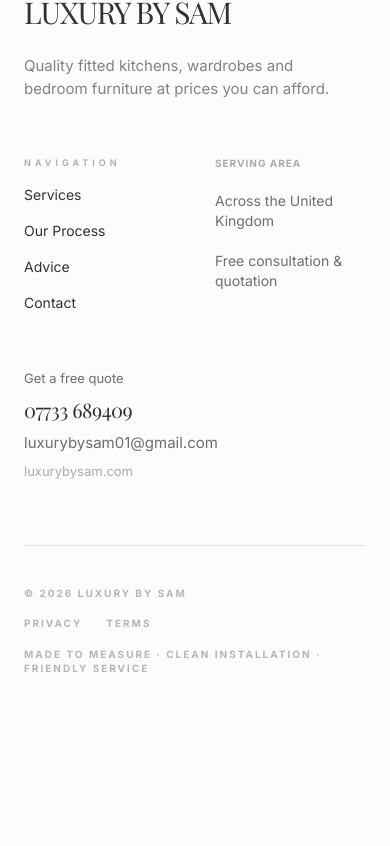
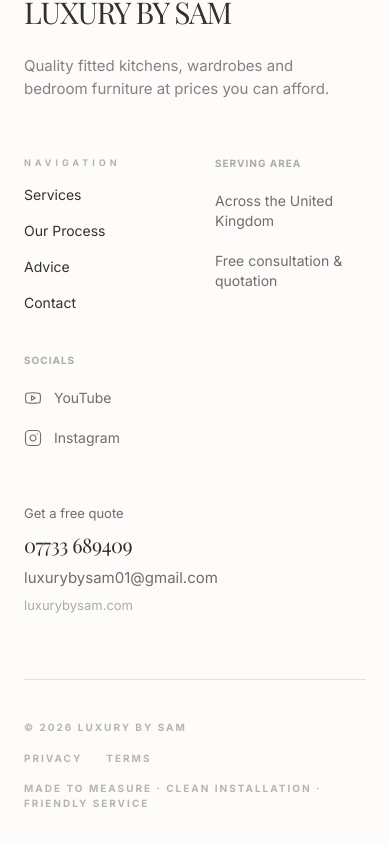
Before and after one commit to chieyine/luxury-by-sam, a Next.js app: page /contact in a window 390 px wide. Shown: the part 1821-2667 px from the top of the page. Before the commit the page ends 2577 px from the top, so only its background shows below. Built offline with nearby package versions, Linux system fonts and the light colour scheme; no server answers; a web font is replaced by a local one.

Commit message:
Update branding copy to Sam's Kitchen & Bedrooms and add footer social links

```diff
--- a/app/components/Footer.js
+++ b/app/components/Footer.js
@@ -1,4 +1,5 @@
 import Link from 'next/link';
+import { Instagram, Youtube } from 'lucide-react';
 
 export default function Footer() {
   return (
@@ -11,7 +12,7 @@ export default function Footer() {
           </p>
         </div>
 
-        <div className="grid grid-cols-2 gap-10 md:gap-16">
+        <div className="grid grid-cols-2 lg:grid-cols-3 gap-10 md:gap-12">
           <div className="space-y-4">
             <p className="label-upper text-foreground/40 font-bold">Navigation</p>
             {[
@@ -33,6 +34,17 @@ export default function Footer() {
             <p className="text-[10px] uppercase tracking-widest text-foreground/40 font-bold">Serving area</p>
             <p className="text-sm text-foreground/70">Across the United Kingdom</p>
             <p className="text-sm text-foreground/70">Free consultation & quotation</p>
+          </div>
+          <div className="space-y-5">
+            <p className="text-[10px] uppercase tracking-widest text-foreground/40 font-bold">Socials</p>
+            <a href="https://www.youtube.com/@sams_kitchen_bedrooms" target="_blank" rel="noopener noreferrer" className="flex items-center gap-3 text-sm text-foreground/70 hover:text-foreground hover:translate-x-2 transition-all duration-300">
+              <Youtube size={18} strokeWidth={1.5} />
+              YouTube
+            </a>
+            <a href="https://www.instagram.com/samskitchenandbedroom" target="_blank" rel="noopener noreferrer" className="flex items-center gap-3 text-sm text-foreground/70 hover:text-foreground hover:translate-x-2 transition-all duration-300">
+              <Instagram size={18} strokeWidth={1.5} />
+              Instagram
+            </a>
           </div>
         </div>
 
--- a/app/layout.js
+++ b/app/layout.js
@@ -19,11 +19,11 @@ export const viewport = {
 
 export const metadata = {
   metadataBase: new URL("https://luxurybysam.com"),
-  title: "Luxury by Sam | Fitted Kitchens & Bedrooms",
+  title: "Luxury by Sam | Sam's Kitchen & Bedrooms",
   description:
     "Quality fitted kitchens, wardrobes and bedroom furniture at prices you can afford. Based in the UK. Free consultation & quote.",
   openGraph: {
-    title: "Luxury by Sam | Fitted Kitchens & Bedrooms",
+    title: "Luxury by Sam | Sam's Kitchen & Bedrooms",
     description:
       "Quality fitted kitchens, wardrobes and bedroom furniture at prices you can afford. Serving the UK.",
     url: "/",
@@ -32,7 +32,7 @@ export const metadata = {
   },
   twitter: {
     card: "summary_large_image",
-    title: "Luxury by Sam | Fitted Kitchens & Bedrooms",
+    title: "Luxury by Sam | Sam's Kitchen & Bedrooms",
     description:
       "Quality fitted kitchens, wardrobes and bedroom furniture at prices you can afford. Serving the UK.",
   },
--- a/app/page.js
+++ b/app/page.js
@@ -27,7 +27,7 @@ export default async function Home() {
           <div>
             <Reveal delay={0.1}>
               <p className="text-[10px] uppercase tracking-[0.4em] text-foreground/75 mb-6">
-                Fitted kitchens, wardrobes & bedrooms · Serving the UK
+                Sam's Kitchen & Bedrooms · Serving the UK
               </p>
             </Reveal>
             <Reveal delay={0.2}>
--- a/package.json
+++ b/package.json
@@ -10,11 +10,13 @@
   },
   "dependencies": {
     "clsx": "^2.1.1",
+    "dotenv": "^17.3.1",
     "framer-motion": "^12.34.3",
     "js-cookie": "^3.0.5",
     "lenis": "^1.3.17",
     "lucide-react": "^0.575.0",
     "next": "16.1.6",
+    "puppeteer": "^24.39.0",
     "react": "19.2.3",
     "react-dom": "19.2.3",
     "tailwind-merge": "^3.5.0"
```
Also changed, not shown: 1 other file (tests, documents, lock files or other folders).
